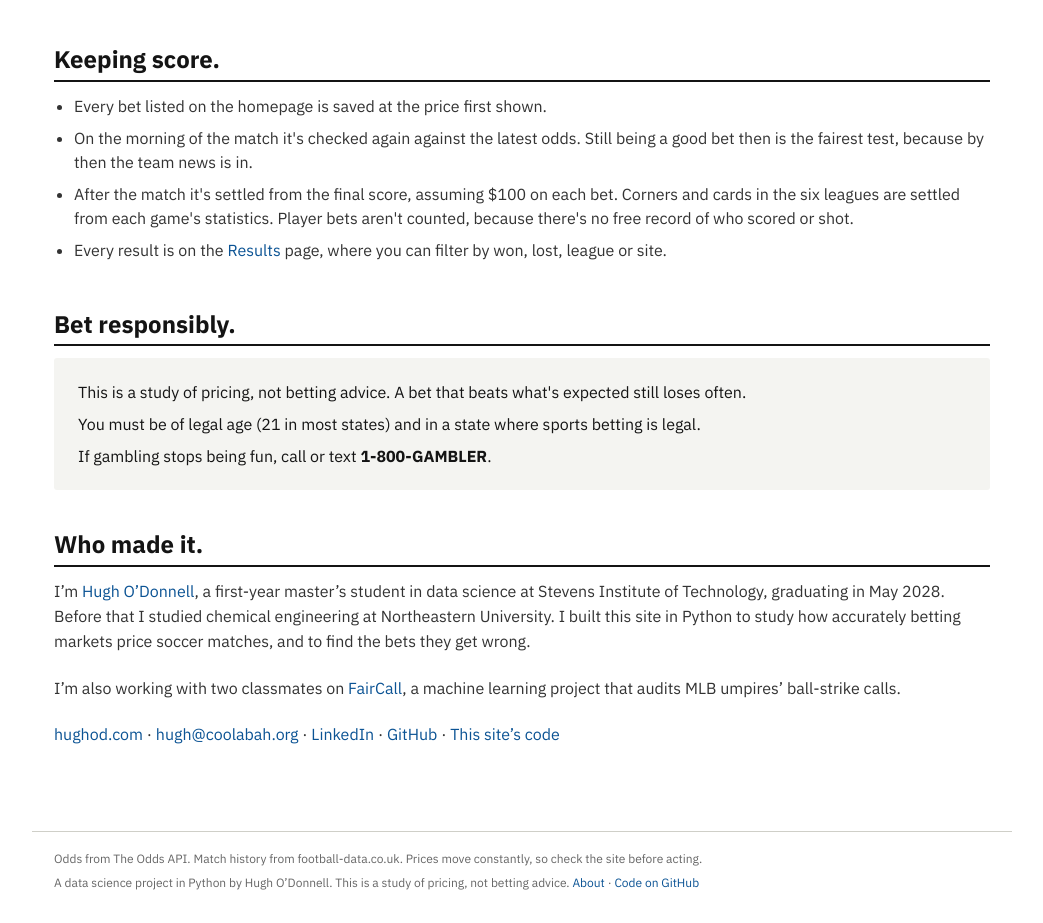
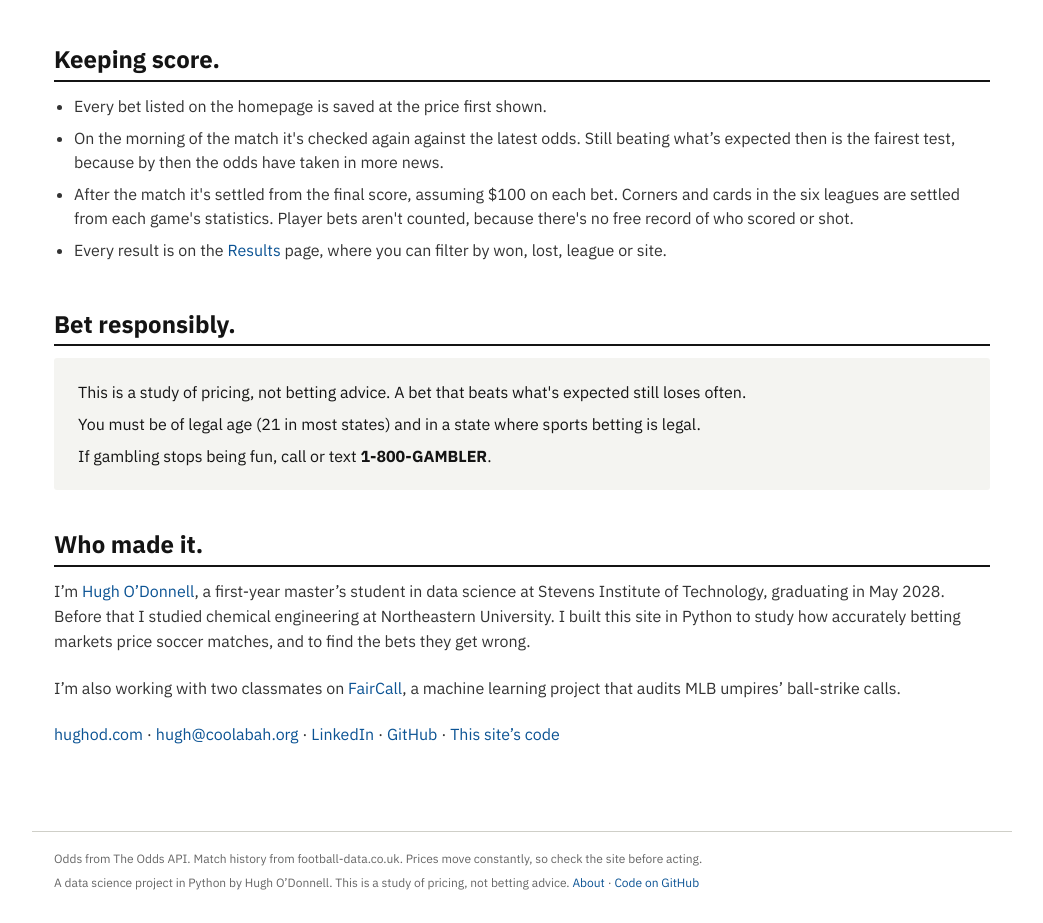
Before and after one commit to HughFOD/soccer-markets, a plain HTML site: page docs/about.html in a window 1280 px wide. Shown: the part 960-1883 px from the top of the page, without its empty margins (118-1161 px from the left). Drawn offline with Linux system fonts and the light colour scheme.

Commit message:
About page: drop the 'team news' claim

```diff
--- a/docs/about.html
+++ b/docs/about.html
@@ -225,8 +225,8 @@ method used club matches, so national team picks haven't been tested the same wa
 <h2>Keeping score.</h2>
 <ul class=facts>
 <li>Every bet listed on the homepage is saved at the price first shown.</li>
-<li>On the morning of the match it's checked again against the latest odds. Still being a good bet then is the fairest test,
-because by then the team news is in.</li>
+<li>On the morning of the match it's checked again against the latest odds. Still beating what’s expected then is the fairest test,
+because by then the odds have taken in more news.</li>
 <li>After the match it's settled from the final score, assuming $100 on each bet. Corners and cards in the six leagues are
 settled from each game's statistics. Player bets aren't counted, because there's no free record of who scored or shot.</li>
 <li>Every result is on the <a href="results.html">Results</a> page, where you can filter by won, lost, league or site.</li>
```
